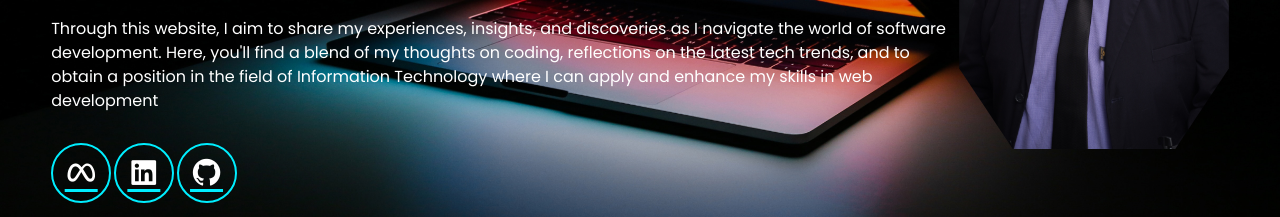
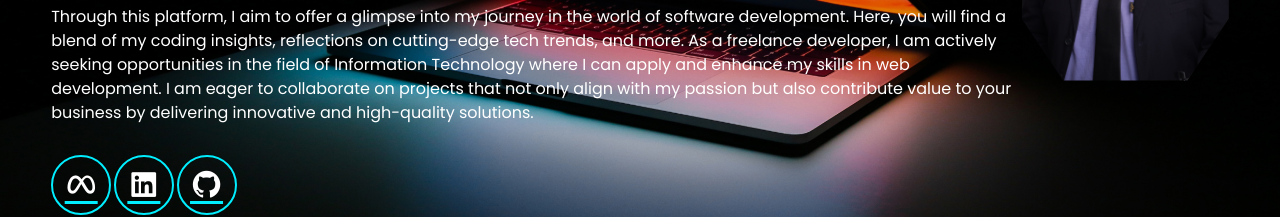
Before and after one commit to Romgel27/Portfolio, a website: page index.html in a window 1280 px wide. Shown: the part 380-597 px from the top of the page. Drawn offline with nearby package versions, Linux system fonts and the light colour scheme.

Commit message:
InfoUpdates

```diff
--- a/Css/style.css
+++ b/Css/style.css
@@ -125,8 +125,8 @@ section
 }
 .home-img
 {
-    width: 800px;
-    height: 550px;
+    width: 900px;
+    height: 500px;
 
 }
 
@@ -134,6 +134,8 @@ section
 .home-img img
 {
     clip-path: polygon(20% 0%, 80% 0%, 100% 20%, 100% 80%, 80% 100%, 20% 100%, 0% 80%, 0% 20%);
+
+
     animation: myAnim 2s ease 0s 1 normal backwards;
 
 
--- a/index.html
+++ b/index.html
@@ -40,7 +40,8 @@
       <h3> Hello It's me</h3>
       <h1> Roman Angelo Dayto</h1>
       <h3>And I'm a <span>Web Developer</span></h3>
-      <p> Through this website, I aim to share my experiences, insights, and discoveries as I navigate the world of software development. Here, you'll find a blend of my thoughts on coding, reflections on the latest tech trends, and  to obtain a position in the field of Information Technology where I can apply and enhance my skills in web development </p>
+      <p> Through this platform, I aim to offer a glimpse into my journey in the world of software development. Here, you will find a blend of my coding insights, reflections on cutting-edge tech trends, and more. As a freelance developer,
+        I am actively seeking opportunities in the field of Information Technology where I can apply and enhance my skills in web development. I am eager to collaborate on projects that not only align with my passion but also contribute value to your business by delivering innovative and high-quality solutions. </p>
       <div class="soc-media">
           <a href="https://www.facebook.com/RomgelD"><i class='bx bxl-meta'></i></a>
           <a href="https://www.linkedin.com/in/roman-angelo-dayto-80a001264/"><i class='bx bxl-linkedin-square'></i></a>
@@ -90,8 +91,8 @@
     <div class="about-content">
       <div class="card" >
         <h2 class="heading"> About <span>Me</span></h2>
-        <p class="fst-italic">Hello, I'm Roman Angelo Dayto, and I'm currently 25 years old. I take pride in having successfully graduated from the University of Batangas, where I acquired a solid foundation of knowledge and skills in web development. My greatest aspiration in life is to become a proficient full stacked developer, and I am actively working towards achieving that goal.</p>
-        <p class="fst-italic">One of the ways I unwind and express my creativity is by engaging in online gaming. Whether it's exploring fantastical worlds, strategizing with teammates, or simply enjoying the immersive experience, gaming provides me with a unique outlet for relaxation and entertainment. Additionally, I find that it helps sharpen my problem-solving abilities, which is a valuable skill in the world of software development.</p>
+        <p class="fst-italic">Hello, I'm Roman Angelo Dayto, and I'm currently 25 years old. I take pride in having successfully graduated from the University of Batangas, where I acquired a solid foundation of knowledge and skills in web development. I am passionate about becoming an accomplished full-stack developer and am actively working towards this goal. As a freelancer, I am eager to apply my skills and expertise to bring value to clients. I am dedicated to delivering high-quality solutions and am excited about the opportunity to collaborate on projects that align with my aspirations and contribute to the success of my clients.</p>
+        <p class="fst-italic">In addition to my passion for software development, I find solace and creative expression through online gaming. Engaging in virtual worlds not only serves as a form of relaxation and entertainment for me but also enhances my problem-solving abilities— a valuable skill set that directly translates into my work as a developer. I believe that the strategic thinking and adaptability developed in gaming enrich my approach to problem-solving in software development, ensuring a well-rounded and innovative perspective for any project I undertake.</p>
         <h3>My <span>Skills</span></h3>
         <ul class="skill">
             <li class="text-white"><i class='bx bxl-html5'style="color:#E34C26;"></i> HTML</li>
```
